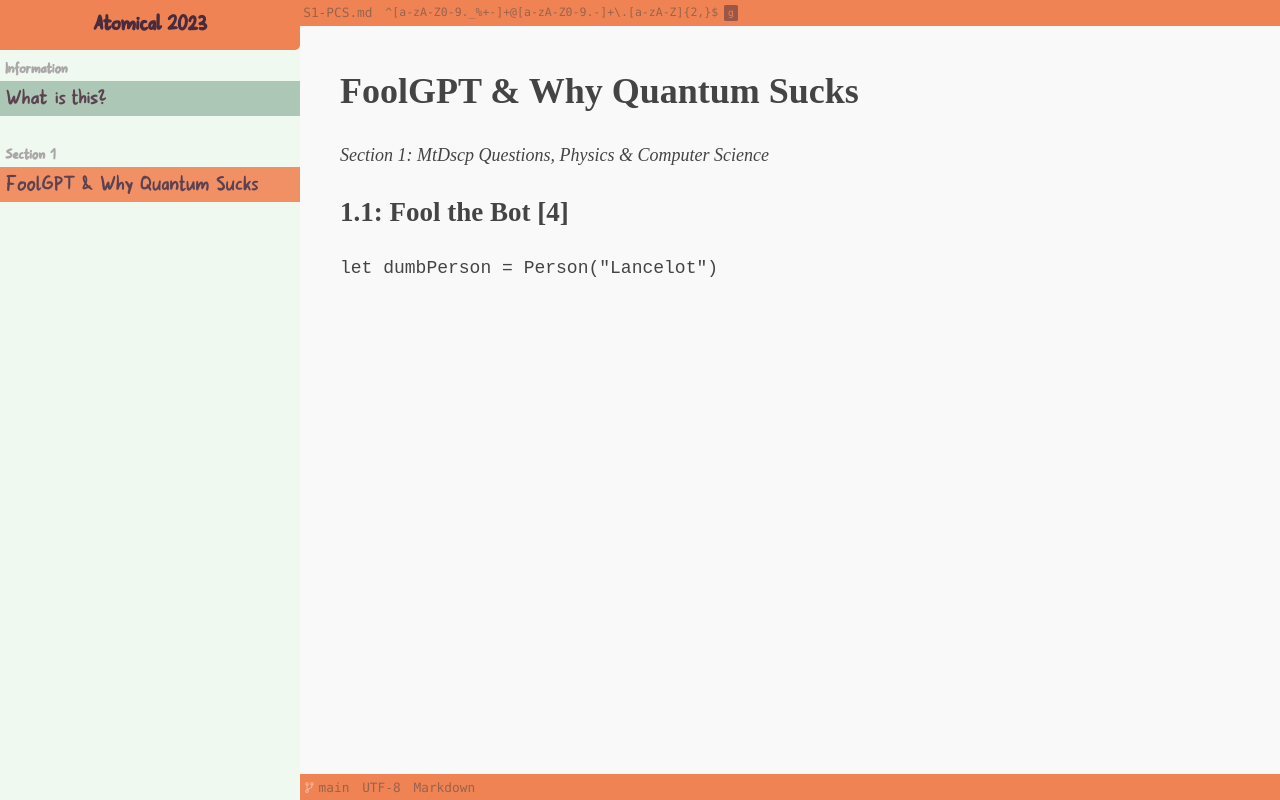
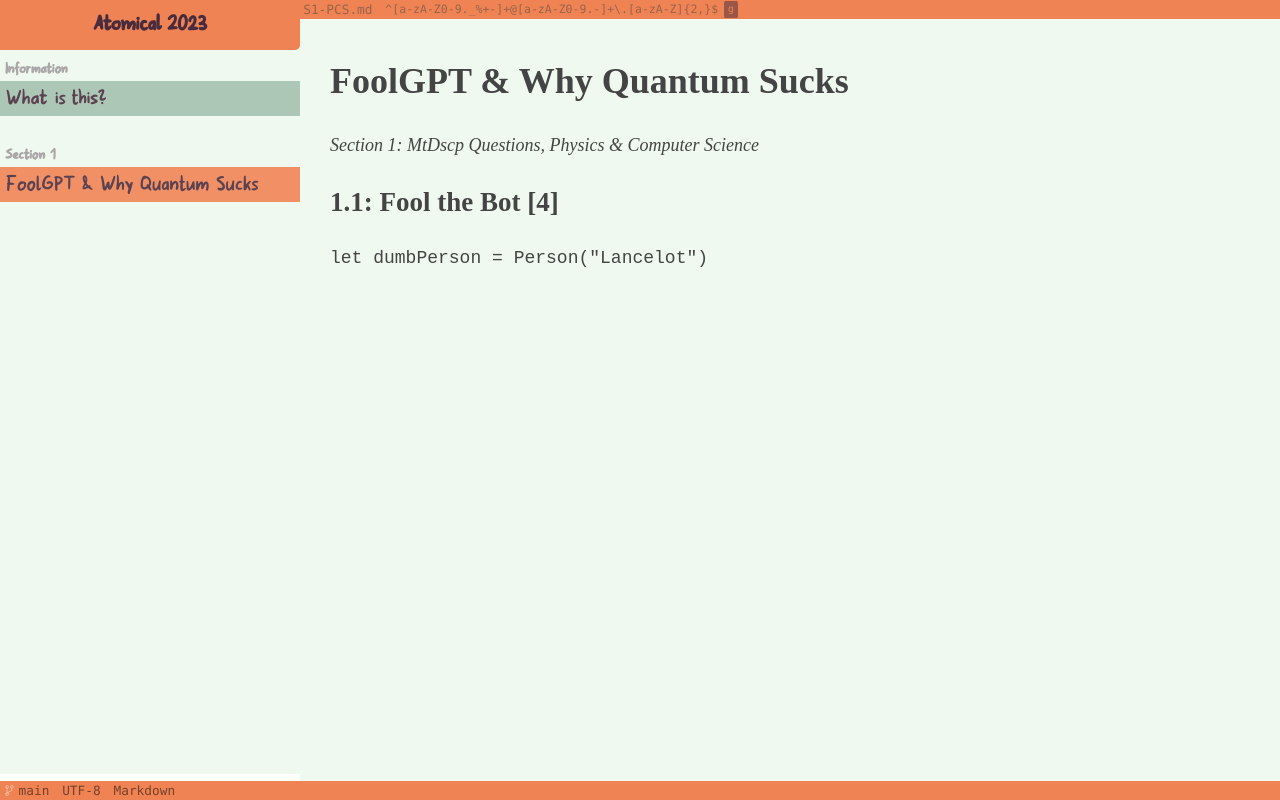
Before and after one commit to lancylot2004/AtomicWeb, a Next.js app: page /home in a window 1280 px wide. Built offline with nearby package versions, Linux system fonts and the light colour scheme.

Commit message:
UI reshuffling

```diff
--- a/src/components/Editor.tsx
+++ /dev/null
@@ -1,35 +0,0 @@
-import { useEffect, useState } from "react";
-
-import config from "@/config.json";
-import styles from "@/styles/editor.module.css";
-import TypingEffect from "@/helpers/TypingEffect";
-import RandomiseEffect from "@/helpers/RandomiseEffect";
-
-interface Props {
-  fileName: string;
-}
-
-export default function Editor({ fileName }: Props) {
-  const regex = RandomiseEffect(config.et.regexes[0], config.et.minT, config.et.maxT, config.et.regexes);
-  const typedRegex = TypingEffect(regex, 50);
-  const typedFileName = TypingEffect(fileName, 50);
-
-  return (
-    <div className={styles.editor}>
-      <div className={styles.header}>
-        <span className={styles.filename}>{typedFileName}</span>
-        <span className={styles.search}>
-          <span className={styles.query}>{typedRegex}</span>
-          <span className={styles.options}>
-            <span>{config.et.options}</span>
-          </span>
-        </span>
-      </div>
-      <div className={styles.footer}>
-        <span className={styles.branch}>{config.et.branch}</span>
-        <span className={styles.charset}>{config.et.charset}</span>
-        <span className={styles.mode}>{config.et.mode}</span>
-      </div>
-    </div>
-  );
-}
--- /dev/null
+++ b/src/components/Footer.tsx
@@ -0,0 +1,12 @@
+import config from "@/config.json";
+import styles from "@/styles/editor.module.css";
+
+export default function Footer() {
+  return (
+    <div className={styles.footer}>
+      <span className={styles.branch}>{config.et.branch}</span>
+      <span className={styles.charset}>{config.et.charset}</span>
+      <span className={styles.mode}>{config.et.mode}</span>
+    </div>
+  );
+}
--- /dev/null
+++ b/src/components/Header.tsx
@@ -0,0 +1,28 @@
+import config from "@/config.json";
+import styles from "@/styles/editor.module.css";
+
+import TypingEffect from "@/helpers/TypingEffect";
+import RandomiseEffect from "@/helpers/RandomiseEffect";
+
+export default function Footer({ fileName }: { fileName: string }) {
+  const regex = RandomiseEffect(
+    config.et.regexes[0],
+    config.et.minT,
+    config.et.maxT,
+    config.et.regexes
+  );
+  const typedRegex = TypingEffect(regex, 50);
+  const typedFileName = TypingEffect(fileName, 50);
+
+  return (
+    <div className={styles.header}>
+      <span className={styles.filename}>{typedFileName}</span>
+      <span className={styles.search}>
+        <span className={styles.query}>{typedRegex}</span>
+        <span className={styles.options}>
+          <span>{config.et.options}</span>
+        </span>
+      </span>
+    </div>
+  );
+}
--- a/src/components/Markdown.tsx
+++ b/src/components/Markdown.tsx
@@ -14,8 +14,8 @@ export default function Markdown({ fileName }: { fileName: string }) {
   }, [fileName]);
 
   return (
-    <div>
-      <ReactMarkdown remarkPlugins={[remarkGfm]} children={markdown} />
+    <div className={style.markdown}>
+      <ReactMarkdown remarkPlugins={[remarkGfm]} children={markdown}/>
     </div>
   );
 }
--- a/src/pages/home.tsx
+++ b/src/pages/home.tsx
@@ -2,10 +2,11 @@ import Head from "next/head";
 import styles from "@/styles/home.module.css";
 import config from "@/config.json";
 
-import Editor from "@/components/Editor";
 import Sidebar from "@/components/Sidebar";
 import Markdown from "@/components/Markdown";
 import { useEffect, useState } from "react";
+import Footer from "@/components/Footer";
+import Header from "@/components/Header";
 
 export default function Home() {
   const [activeLoc, setActiveLoc] = useState(["S1", "PCS"]);
@@ -25,9 +26,10 @@ export default function Home() {
 
       <div className={styles.mainContent}>
         <Sidebar onChildClick={(newLoc: [string, string]) => setActiveLoc(newLoc)} />
-        <div className={styles.markdown}>
+        <Footer />
+        <div className={styles.rightHalf}>
+          <Header fileName={fileName} />
           <Markdown fileName={fileName}/>
-          <Editor fileName={fileName}/>
         </div>
       </div>
     </div>
--- a/src/styles/editor.module.css
+++ b/src/styles/editor.module.css
@@ -1,82 +1,64 @@
 .header, .footer {
-    display: block
+    position: absolute;
+    display: flex;
+    right: 0;
+    align-items: center;
+    height: var(--editorHeight);
+    padding: 0.25em;
+    background-color: var(--accent);
+    color: invert(var(--content));
+    pointer-events: none;
+    overflow: hidden;
+    font-family: Menlo,"Roboto Mono","Droid Sans Mono","Lucida Sans Typewriter","Courier New",Courier,monospace;
+    overflow: hidden;
 }
 
-.editor {
-    position: absolute;
-    pointer-events: none;
+.header {
     top: 0;
-    right: 0;
+    left: var(--leftMenuWidth);
+}
+
+.footer {
+    left: 0;
     bottom: 0;
-    left: var(--leftMenuWidth);
-    overflow: hidden;
-    font-family: Menlo,"Roboto Mono","Droid Sans Mono","Lucida Sans Typewriter","Courier New",Courier,monospace
 }
 
 @media(orientation: portrait) {
-    .editor {
-        font-size:min(2.2vh,4.7vw)
+    .header, .footer {
+        font-size:min(1vh,3vw);
+        justify-content: space-between;
     }
 }
 
 @media(orientation: landscape) {
-    .editor {
-        font-size:min(1vw,16px)
+    .header, .footer {
+        font-size:min(1vw,16px);
+        justify-content:start;
     }
 }
 
-.editor .header,.editor .footer {
-    display: flex;
-    position: absolute;
-    right: 0;
-    left: 0;
-    align-items: center;
-    padding: 0.25em;
-    background-color: var(--accent);
-    color: invert(var(--content));
+.header span, .footer span {
+    margin-right: 1em;
+    overflow: hidden;
 }
 
-.editor .header span,.editor .footer span {
-    margin-right: 1em
-}
-
-.editor .header span:last-child,.editor .footer span:last-child {
+.header span:last-child, .footer span:last-child {
     margin-right: .5em
 }
 
 @media(orientation: portrait) {
-    .editor .header,.editor .footer {
-        align-items:center;
-        justify-content: space-between;
-        height: 5.5vw;
-        font-size: min(2.2vh,4vw)
-    }
-}
-
-@media(orientation: landscape) {
-    .editor .header,.editor .footer {
-        justify-content:start;
-        height: 1.5vw
-    }
-}
-
-.editor .header {
-    top: 0
-}
-
-@media(orientation: portrait) {
-    .editor .header {
+    .header {
         padding-right:12vw
     }
 }
 
-.editor .header .filename {
+.header .filename {
     display: flex;
     align-items: center;
     opacity: .5
 }
 
-.editor .header .filename::before {
+.header .filename::before {
     display: block;
     width: 1em;
     height: 1em;
@@ -85,25 +67,25 @@
     background-size: 1em 1em;
 }
 
-.editor .header .search {
+.header .search {
     display: flex;
     align-items: center
 }
 
-.editor .header .query {
+.header .query {
     display: block;
     margin-right: .5em;
     font-size: 90%;
     opacity: .5
 }
 
-.editor .header .options {
+.header .options {
     display: flex;
     align-items: center;
     opacity: .5
 }
 
-.editor .header .options span {
+.header .options span {
     display: block;
     width: 1.25em;
     padding: .1em;
@@ -114,18 +96,18 @@
     text-align: center
 }
 
-.editor .footer {
+.footer {
     bottom: 0;
     align-items: center
 }
 
-.editor .footer .branch {
+.footer .branch {
     display: flex;
     align-items: center;
     opacity: .5
 }
 
-.editor .footer .branch::before {
+.footer .branch::before {
     display: block;
     width: 1em;
     height: 1em;
@@ -135,10 +117,10 @@
     content: ""
 }
 
-.editor .footer .charset {
+.footer .charset {
     opacity: .5
 }
 
-.editor .footer .mode {
+.footer .mode {
     opacity: .5
 }
--- a/src/styles/globals.css
+++ b/src/styles/globals.css
@@ -1,12 +1,23 @@
 :root {
   box-sizing: border-box;
   --leftMenuWidth: max(300px, 15%);
-  --leftMenuHeight: ;
 
   --content: #482C3D;
   --background: #EFF9F0;
   --primary: #A3C1AD;
   --accent: #EF8354;
+}
+
+@media (orientation: portrait) {
+  :root {
+    --editorHeight: 3vw;
+  }
+}
+
+@media (orientation: landscape) {
+  :root {
+    --editorHeight: 1vw;
+  }
 }
 
 html, body, #__next {
--- a/src/styles/home.module.css
+++ b/src/styles/home.module.css
@@ -10,9 +10,8 @@
   flex: 1;
 }
 
-.markdown {
+.rightHalf {
   flex: 1;
-  padding: 40px;
   background-color: #f9f9f9;
   font-size: 18px;
   line-height: 1.5;
--- /dev/null
+++ b/src/styles/markdown.module.css
@@ -0,0 +1,6 @@
+.markdown {
+    background-color: var(--background);
+    height: 100%;
+    margin: 0;
+    padding: 30px;
+}
--- a/src/styles/sidebar.module.css
+++ b/src/styles/sidebar.module.css
@@ -6,7 +6,7 @@
 }
 
 .leftMenu {
-  height: 100%;
+  height: calc(100% - 2 * var(--editorHeight));
   width: var(--leftMenuWidth);
   background-color: var(--background);
   display: flex;
```
